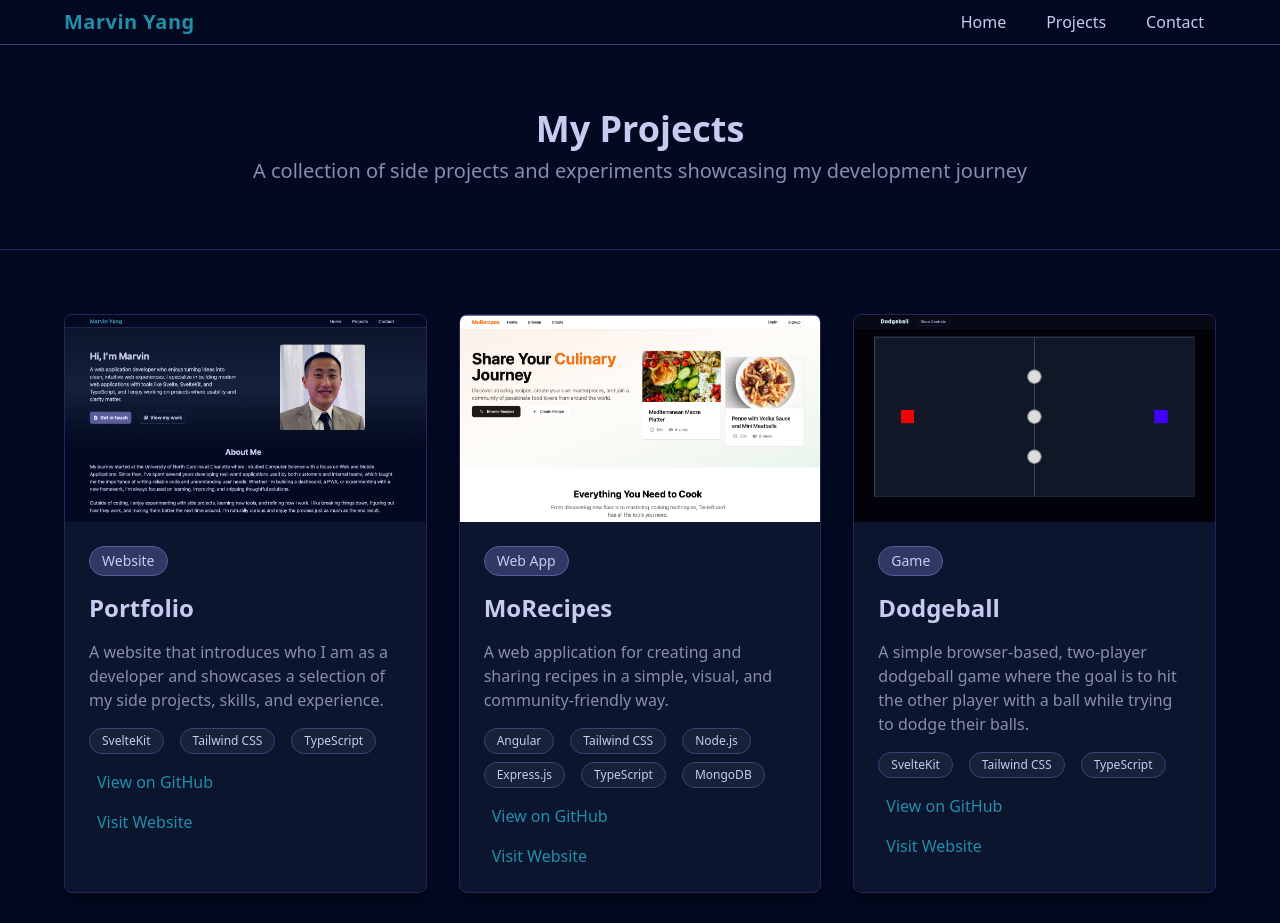
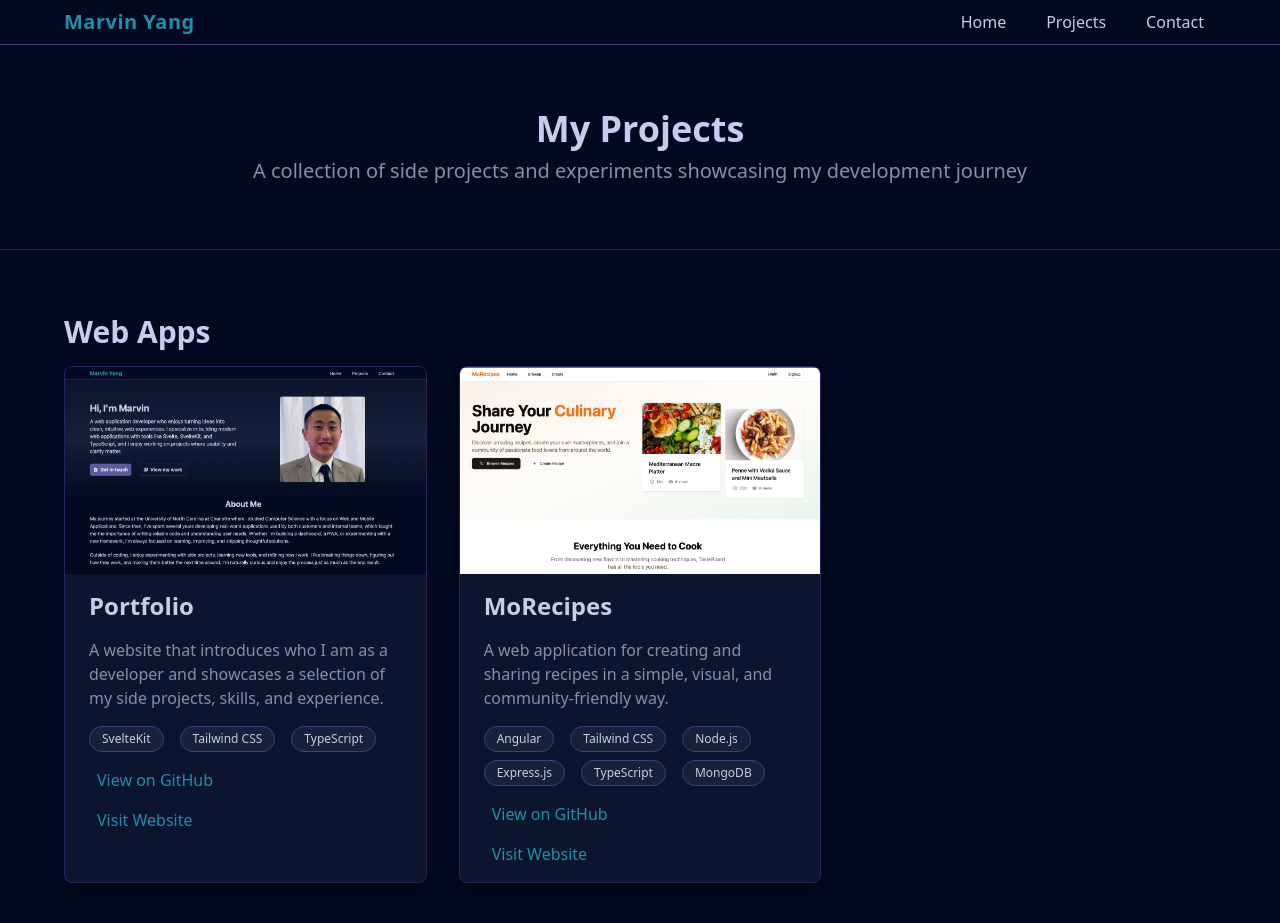
Before and after one commit to myang35/portfolio, a SvelteKit app: page /projects in a window 1280 px wide. Shown: the top 923 px of the page. Built offline with nearby package versions, Linux system fonts and the light colour scheme; what @iconify/tailwind4 would draw is missing.

Commit message:
feat(projects): remove tags and group by category instead

```diff
--- a/src/routes/projects/+page.svelte
+++ b/src/routes/projects/+page.svelte
@@ -14,18 +14,25 @@
 	</section>
 
 	<section class="border-t border-border-muted">
-		<div class="container grid gap-8 py-16 md:grid-cols-2 xl:grid-cols-3">
-			{#each projects as project}
-				<ProjectCard
-					title={project.title}
-					description={project.description}
-					imageUrl={project.imageUrl}
-					githubUrl={project.githubUrl}
-					websiteUrl={project.websiteUrl}
-					technologies={project.technologies}
-					tags={project.tags}
-				></ProjectCard>
-			{/each}
+		<div class="container py-16">
+			<div class="space-y-16">
+				<div class="flex flex-col gap-4">
+					<h1 class="text-3xl font-bold">Web Apps</h1>
+					<div class="grid gap-8 md:grid-cols-2 xl:grid-cols-3">
+						{#each projects.webApps as project}
+							<ProjectCard {project}></ProjectCard>
+						{/each}
+					</div>
+				</div>
+				<div class="flex flex-col gap-4">
+					<h1 class="text-3xl font-bold">Games</h1>
+					<div class="grid gap-8 md:grid-cols-2 xl:grid-cols-3">
+						{#each projects.games as project}
+							<ProjectCard {project}></ProjectCard>
+						{/each}
+					</div>
+				</div>
+			</div>
 		</div>
 	</section>
 </div>
--- a/src/routes/projects/_data/projects.ts
+++ b/src/routes/projects/_data/projects.ts
@@ -3,7 +3,8 @@ import dodgeballImageUrl from '$lib/assets/projects/dodgeball.png';
 import morecipesImageUrl from '$lib/assets/projects/morecipes.png';
 import portfolioImageUrl from '$lib/assets/projects/portfolio.png';
 
-export const projects = [
+export const projects = {
+	webApps: [
 		{
 			title: 'Portfolio',
 			description:
@@ -11,8 +12,7 @@ export const projects = [
 			imageUrl: portfolioImageUrl,
 			githubUrl: 'https://github.com/myang35/portfolio.git',
 			websiteUrl: 'https://marvinyang.com',
-		technologies: ['SvelteKit', 'Tailwind CSS', 'TypeScript'],
-		tags: ['Website']
+			technologies: ['SvelteKit', 'Tailwind CSS', 'TypeScript']
 		},
 		{
 			title: 'MoRecipes',
@@ -22,9 +22,11 @@ export const projects = [
 			imageUrl: morecipesImageUrl,
 			githubUrl: 'https://github.com/myang35/taste-board.git',
 			websiteUrl: 'https://morecipes.com',
-		technologies: ['Angular', 'Tailwind CSS', 'Node.js', 'Express.js', 'TypeScript', 'MongoDB'],
-		tags: ['Web App']
-	},
+			technologies: ['Angular', 'Tailwind CSS', 'Node.js', 'Express.js', 'TypeScript', 'MongoDB']
+		}
+	],
+
+	games: [
 		{
 			title: 'Dodgeball',
 			description:
@@ -33,8 +35,7 @@ export const projects = [
 			imageUrl: dodgeballImageUrl,
 			githubUrl: 'https://github.com/myang35/dodgeball.git',
 			websiteUrl: 'https://dodgeball.marvinyang.com',
-		technologies: ['SvelteKit', 'Tailwind CSS', 'TypeScript'],
-		tags: ['Game']
+			technologies: ['SvelteKit', 'Tailwind CSS', 'TypeScript']
 		},
 		{
 			title: "Devil's Hexagon",
@@ -43,7 +44,7 @@ export const projects = [
 			imageUrl: devilsHexagonImageUrl,
 			githubUrl: 'https://github.com/myang35/devils-hexagon.git',
 			websiteUrl: 'https://devils-hexagon.netlify.app',
-		technologies: ['SvelteKit', 'Tailwind CSS', 'TypeScript', 'MongoDB'],
-		tags: ['Game']
+			technologies: ['SvelteKit', 'Tailwind CSS', 'TypeScript', 'MongoDB']
 		}
-];
+	]
+};
--- a/src/routes/projects/_ui/project-card/ProjectCard.svelte
+++ b/src/routes/projects/_ui/project-card/ProjectCard.svelte
@@ -1,42 +1,36 @@
 <script lang="ts">
-	import Tag from './tag/Tag.svelte';
 	import TechListItem from './tech-list-item/TechListItem.svelte';
 
 	type Props = {
+		project: {
 			title: string;
 			description: string;
 			imageUrl: string;
 			githubUrl: string;
 			websiteUrl: string;
 			technologies: string[];
-		tags: string[];
+		};
 	};
 
-	let { title, description, imageUrl, githubUrl, websiteUrl, technologies, tags }: Props = $props();
+	let { project }: Props = $props();
 </script>
 
 <div class="flex flex-col overflow-hidden rounded-lg border border-border-muted bg-bg shadow-lg">
-	<img src={imageUrl} alt={title} />
+	<img src={project.imageUrl} alt={project.title} />
 
-	<div class="flex flex-col gap-4 p-6">
-		<div class="flex flex-wrap gap-4">
-			{#each tags as tag}
-				<Tag>{tag}</Tag>
-			{/each}
-		</div>
+	<div class="flex flex-col gap-4 px-6 py-4">
+		<h1 class="text-2xl font-bold">{project.title}</h1>
 
-		<h1 class="text-2xl font-bold">{title}</h1>
-
-		<p class="text-text-muted">{description}</p>
+		<p class="text-text-muted">{project.description}</p>
 
 		<div class="flex flex-wrap gap-x-4 gap-y-2">
-			{#each technologies as tech}
+			{#each project.technologies as tech}
 				<TechListItem>{tech}</TechListItem>
 			{/each}
 		</div>
 
 		<a
-			href={githubUrl}
+			href={project.githubUrl}
 			class="flex items-center gap-2 text-secondary transition-colors hover:text-secondary-highlight"
 		>
 			<span class="icon-[mdi--github] text-2xl"></span>
@@ -44,7 +38,7 @@
 		</a>
 
 		<a
-			href={websiteUrl}
+			href={project.websiteUrl}
 			class="flex items-center gap-2 text-secondary transition-colors hover:text-secondary-highlight"
 		>
 			<span class="icon-[mdi--web] text-2xl"></span>
```
Lines whose indentation alone changed are shown as unchanged.
